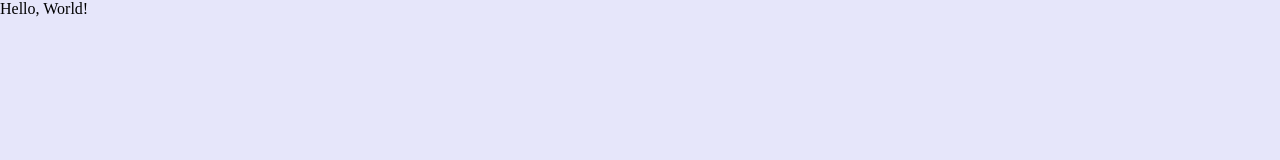
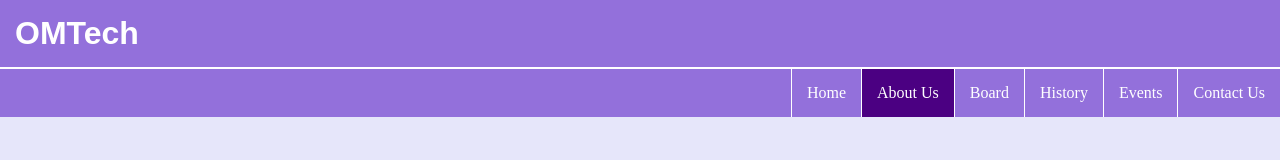
Before and after one commit to heindlme/project1, a plain HTML site: page about-us.html in a window 1280 px wide. Drawn offline with Linux system fonts and the light colour scheme.

Commit message:
Created nav bar

```diff
--- a/about-us.html
+++ b/about-us.html
@@ -6,6 +6,18 @@
     <link rel=stylesheet href="css/style.css">
   </head>
   <body>
-    Hello, World!
+    <header>
+      <h1>OMTech</h1>
+    </header>
+    <nav>
+      <ul>
+        <li><a href="index.html">Home</li>
+        <li class="active-page"><a href="about-us.html">About Us</a></li>
+        <li><a href="board.html">Board</a></li>
+        <li><a href="history.html">History</a></li>
+        <li><a href="events.html">Events</a></li>
+        <li><a href="contact-us.html">Contact Us</a></li>
+      </ul>
+    </nav>
   </body>
 </html>
--- a/css/style.css
+++ b/css/style.css
@@ -47,3 +47,7 @@ a:hover, a.active {
   text-decoration: underline;
   color: black;
 }
+
+.active-page {
+  background-color: indigo;
+}
```
Also changed, not shown: board.html (+13 -1 lines), contact-us.html (+13 -1 lines), events.html (+13 -1 lines), history.html (+13 -1 lines), index.html (+3 -2 lines), js/script.js (added).
